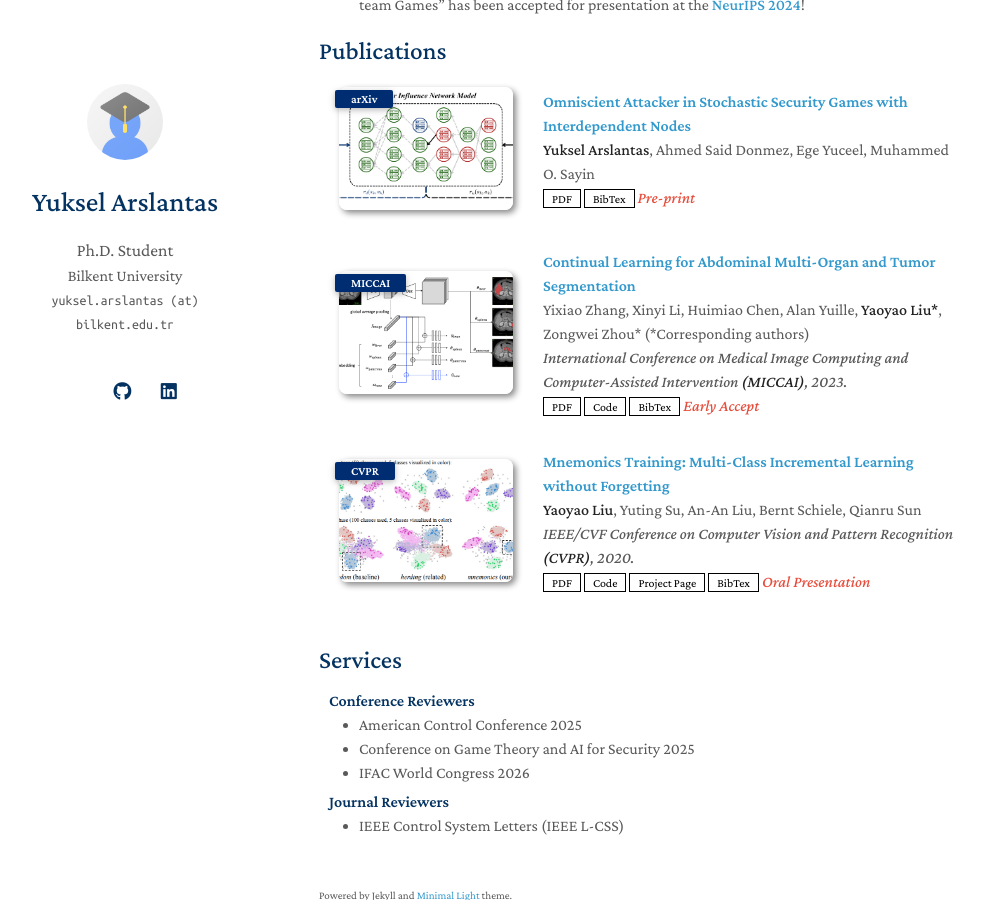
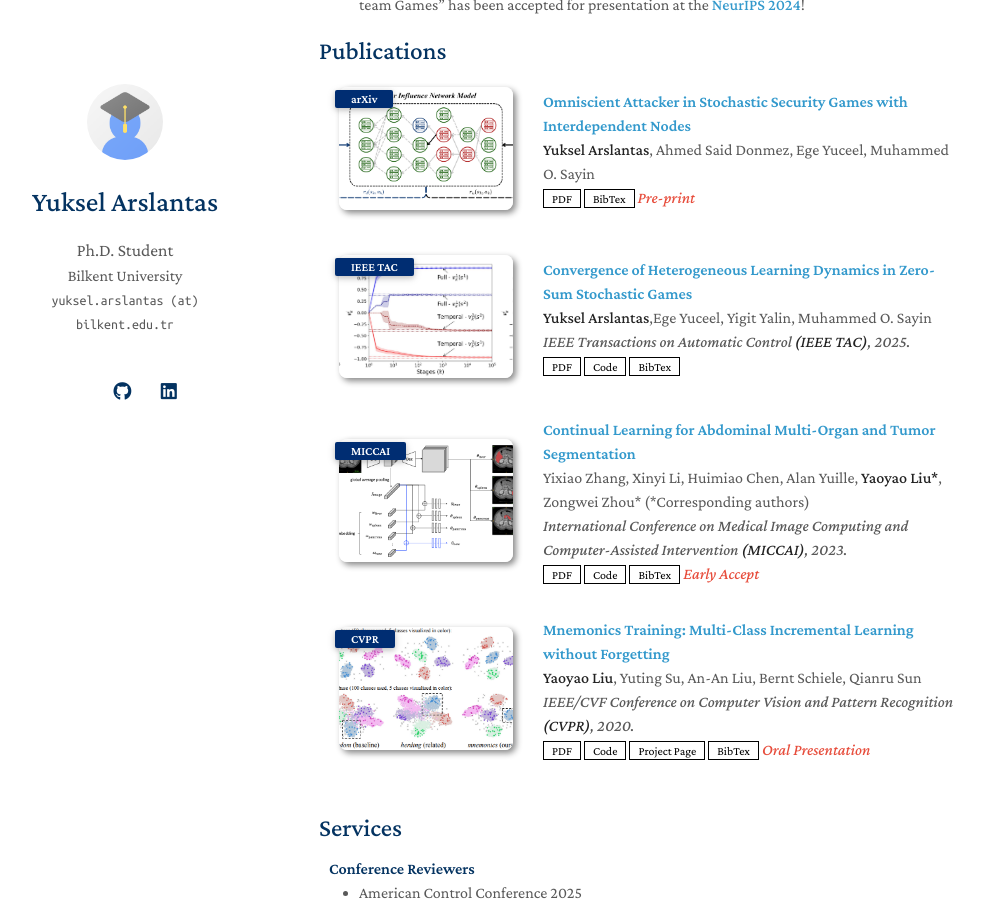
Before and after one commit to yukselarslantas/yukselarslantas.github.io, a Jekyll site: the page built from index.md, in a window 1280 px wide and 900 px high, scrolled down 442 px. Shown: the whole window, without its empty margins (151-1135 px from the left). Built offline with Jekyll 4.4.1, drawn with Linux system fonts in a browser that asks for light colours; a style sheet for code colours, icons or effects is not loaded; our own code applies the rules of GitHub Pages for plain Markdown files.

Commit message:
Add new publication on learning dynamics
Added new publication details for 'Convergence of Heterogeneous Learning Dynamics in Zero-Sum Stochastic Games'.

```diff
--- a/_data/publications.yml
+++ b/_data/publications.yml
@@ -7,6 +7,15 @@ main:
     bibtex: https://yukselarslantas.github.io/bib/omniscient.txt
     image: ./assets/img/lin.png
     notes: Pre-print
+
+  - title: Convergence of Heterogeneous Learning Dynamics in Zero-Sum Stochastic Games
+    authors: <strong>Yuksel Arslantas</strong>,Ege Yuceel, Yigit Yalin,  Muhammed O. Sayin
+    conference_short: IEEE TAC
+    conference: IEEE Transactions on Automatic Control <strong>(IEEE TAC)</strong>, 2025.
+    pdf: https://ieeexplore.ieee.org/stamp/stamp.jsp?tp=&arnumber=11021434
+    code: https://github.com/gdnlab/convergent_heterogeneous_learning
+    bibtex: https://yukselarslantas.github.io/bib/heterogeneous.txt
+    image: ./assets/img/hetero.png
 
   - title: Continual Learning for Abdominal Multi-Organ and Tumor Segmentation
     authors: Yixiao Zhang, Xinyi Li, Huimiao Chen, Alan Yuille, <strong>Yaoyao Liu*</strong>, Zongwei Zhou* (*Corresponding authors)
```
